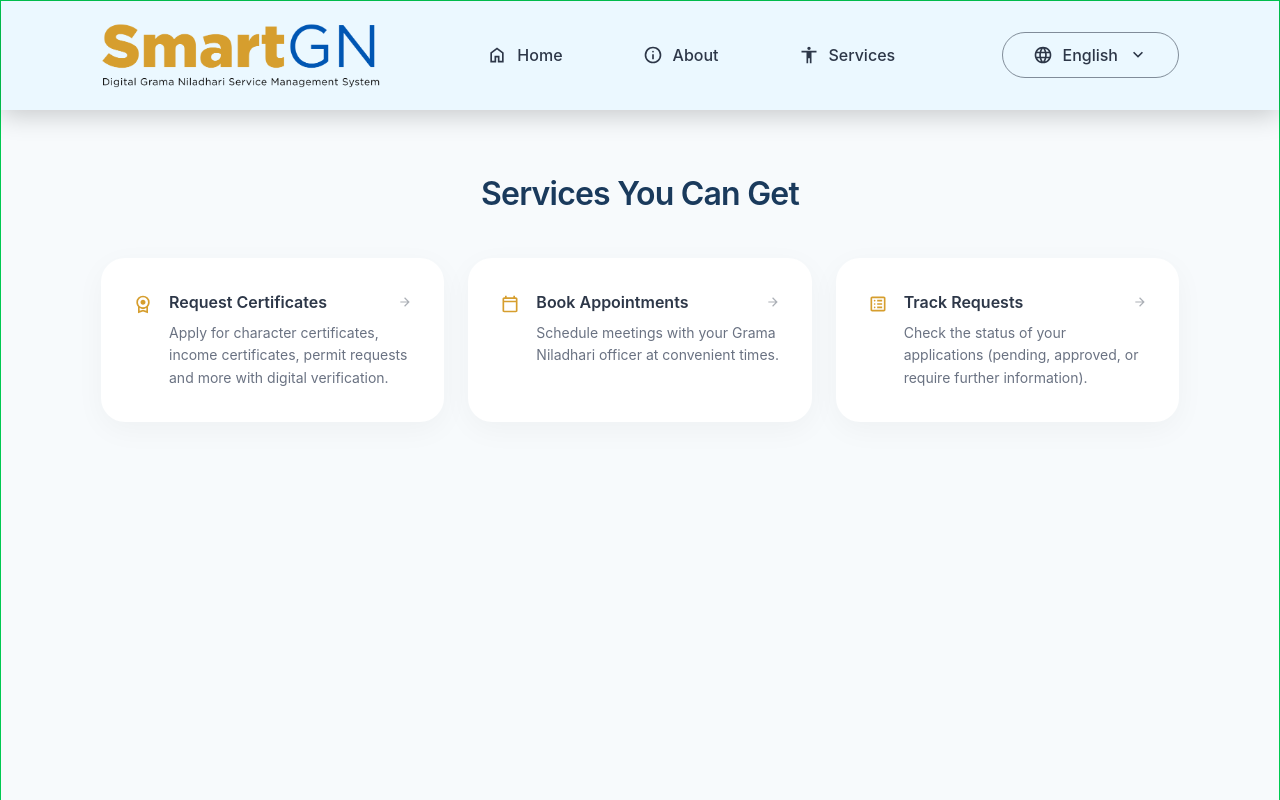
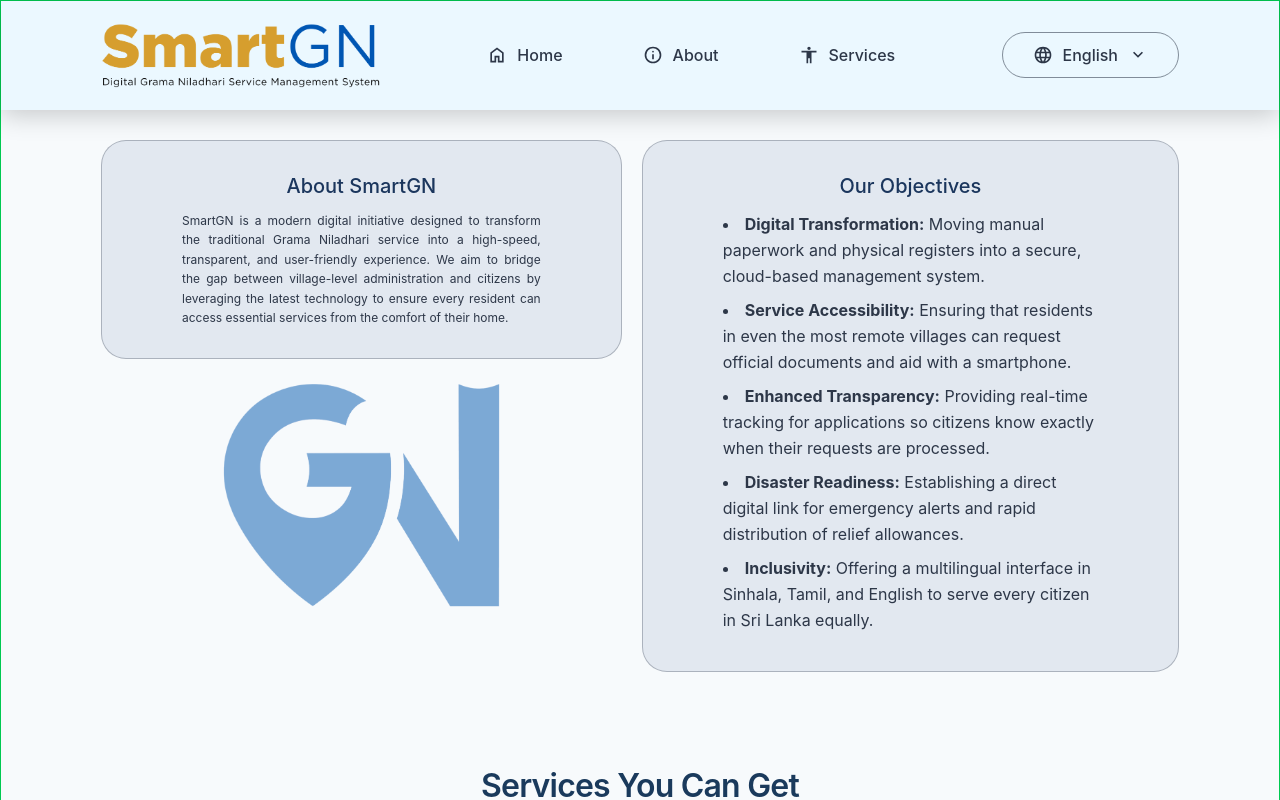
Before and after one commit to Mogith-Code/SmartGN-Digital-GN-Service-Management-System, a React (Vite) app in the folder SmartGN/: page / in a window 1280 px wide. Shown: the top 800 px of the page. Built offline with nearby package versions, Linux system fonts and the light colour scheme.

Commit message:
Create Footer.jsx

```diff
--- a/SmartGN/src/Components/LandingPage/Navbar.jsx
+++ b/SmartGN/src/Components/LandingPage/Navbar.jsx
@@ -202,7 +202,7 @@ function Navbar() {
 
             {/* Sidebar Header - Title section */}
             <div className="px-8 py-4 border-b border-[#2D37481D]">
-                <h2 className="text-[1rem] text-left font-bold text-[#2c5f8a]">
+                <h2 className="text-[1rem] text-left font-medium text-[#2c5f8a]">
                   Navigation <br />
                   Menu
                 </h2>
--- a/SmartGN/src/Pages/About.jsx
+++ b/SmartGN/src/Pages/About.jsx
@@ -3,21 +3,21 @@ function About() {
   return (
      <section
       id="about"
-      className="w-full bg-[#F7FAFC] px-[100px] py-[30px] max-lg:px-8 max-md:px-4"
+      className="w-full bg-[#F7FAFC] px-[100px] py-[30px] max-lg:px-[60px] max-md:p-[20px]"
     >
-      /* Two-column layout: about-container (left) and objectives-container (right) */
-      <div className="flex items-start justify-center gap-5 max-lg:flex-col max-lg:gap-8">
+      {/* Two-column layout: about-container (left) and objectives-container (right) */}
+      <div className="flex items-start justify-center gap-5 max-md:flex-col">
 
 
-        /* LEFT COLUMN: ABOUT CONTAINER */
+        {/* LEFT COLUMN: ABOUT CONTAINER */}
         <div className="w-[580px] max-lg:w-full flex flex-col gap-5 items-center">
 
-          /* TEXT CONTAINER - White background as shown in image */
-          <div className="w-full py-[30px] px-20 bg-[#E2E8F0] border border-[#2D37484D] rounded-[25px] max-md:px-6 max-md:py-5">
-            <h2 className="text-[20px] text-center font-medium text-[#1B365D] mb-2.5">
+          {/* TEXT CONTAINER - White background as shown in image */}
+          <div className="w-full py-[30px] px-20 bg-[#E2E8F0] border border-[#2D37484D] rounded-[25px] max-md:p-[20px]">
+            <h2 className="text-[20px] max-md:text-[16px] text-center font-medium text-[#1B365D] mb-2.5">
               About SmartGN
             </h2>
-            <p className="text-[16px] font-normal text-[#2D3748] text-justify leading-relaxed">
+            <p className="text-[12px] font-normal text-[#2D3748] text-justify leading-relaxed">
               SmartGN is a modern digital initiative designed to transform the traditional
               Grama Niladhari service into a high-speed, transparent, and user-friendly
               experience. We aim to bridge the gap between village-level administration
@@ -30,19 +30,19 @@ function About() {
             <img
               src="/favicon.png"
               alt="SmartGN - Digital Grama Niladhari Service Management System"
-              className="w-[285px] opacity-[50%] h-auto object-cover rounded-lg"
+              className="w-[285px] max-md:w-[100px] opacity-[50%] h-auto object-cover rounded-lg"
             />
           </div>
         </div>
-        <div className="w-[580px] py-[30px] px-20 bg-[#E2E8F0] border border-[#2D37484D] rounded-[25px] max-md:px-6 max-md:py-5 max-md:">
+        <div className="w-[580px] py-[30px] px-20 bg-[#E2E8F0] border border-[#2D37484D] rounded-[25px] max-md:w-full max-md:p-[20px]">
 
-          <h2 className="text-[20px] text-center font-medium text-[#1B365D] mb-2.5">
+          <h2 className="text-[20px] max-md:text-[16px] text-center font-medium text-[#1B365D] mb-2.5">
             Our Objectives
           </h2>
 
-          <ul className="list-disc text-[16px] font-normal text-[#2D3748] leading-relaxed">
+            <ul className="list-disc list-inside text-[16px] font-normal text-[#2D3748] max-md:text-[12px] leading-relaxed">
             <li className="mb-2">
-              <strong>Digital Transformation:</strong> SMoving manual paperwork and physical registers into a secure, cloud-based management system.</li>
+              <strong>Digital Transformation:</strong> Moving manual paperwork and physical registers into a secure, cloud-based management system.</li>
             <li className="mb-2">
               <strong>Service Accessibility:</strong> Ensuring that residents in even the most remote villages can request official documents and aid with a smartphone.</li>
             <li className="mb-2">
--- a/SmartGN/src/Pages/Home.jsx
+++ b/SmartGN/src/Pages/Home.jsx
@@ -6,7 +6,7 @@ function Home() {
   return (
     <section
       id="home"
-      className="w-full bg-[#F7FAFC] px-[100px] py-[30px] max-lg:p-[30px] py-[25px] max-md:p-[25px]"
+      className="w-full bg-[#F7FAFC] px-[1000px] py-[30px] max-lg:p-[30px] py-[25px] max-md:p-[25px]"
     >
       <div className="w-full flex flex-col justify-between items-center gap-5">
 
--- a/SmartGN/src/Pages/LandingPage.jsx
+++ b/SmartGN/src/Pages/LandingPage.jsx
@@ -1,6 +1,7 @@
 import React from 'react'
 import Navbar from '../Components/LandingPage/Navbar';
 import Services from '../Components/LandingPage/Services';
+import About from './About';
 
 
 // LANDING PAGE COMPONENT
@@ -9,9 +10,11 @@ function LandingPage() {
 
   // COMPONENT RENDER
   return (
-    <div className="w-full min-h-screen bg-[#F7FAFC] text-[#2D3748] flex flex-col items-stretch text-center">
+    <div className="w-full min-h-screen bg-[#F7FAFC] text-[#2D3748] flex flex-col">
         <Navbar />
+        <About />
         <Services />
+
 
 
         {/* MAIN CONTENT SECTION - Home, About, Services will be added here    */}
```
Also changed, not shown: SmartGN/src/Components/Common/Footer.jsx (added).
